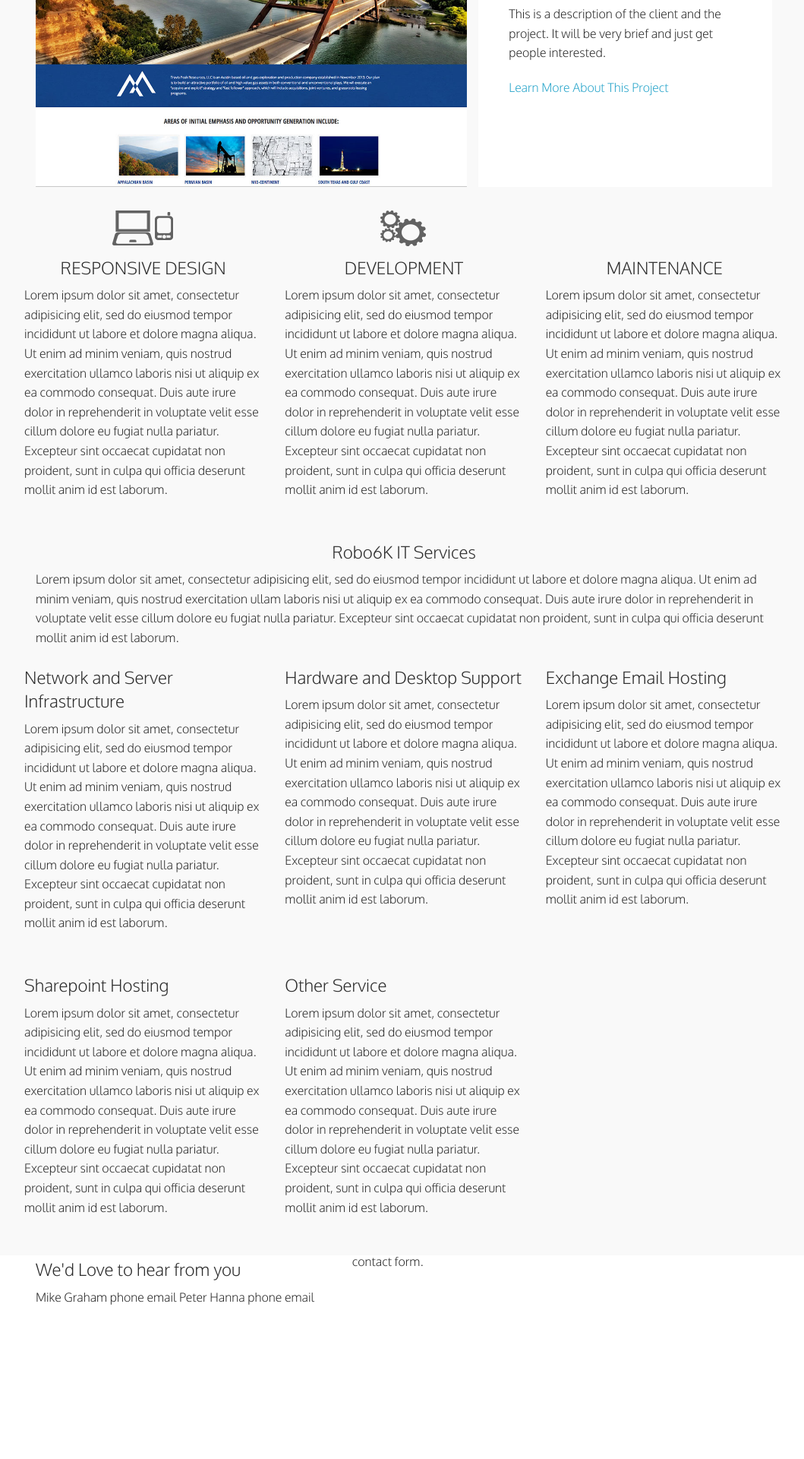
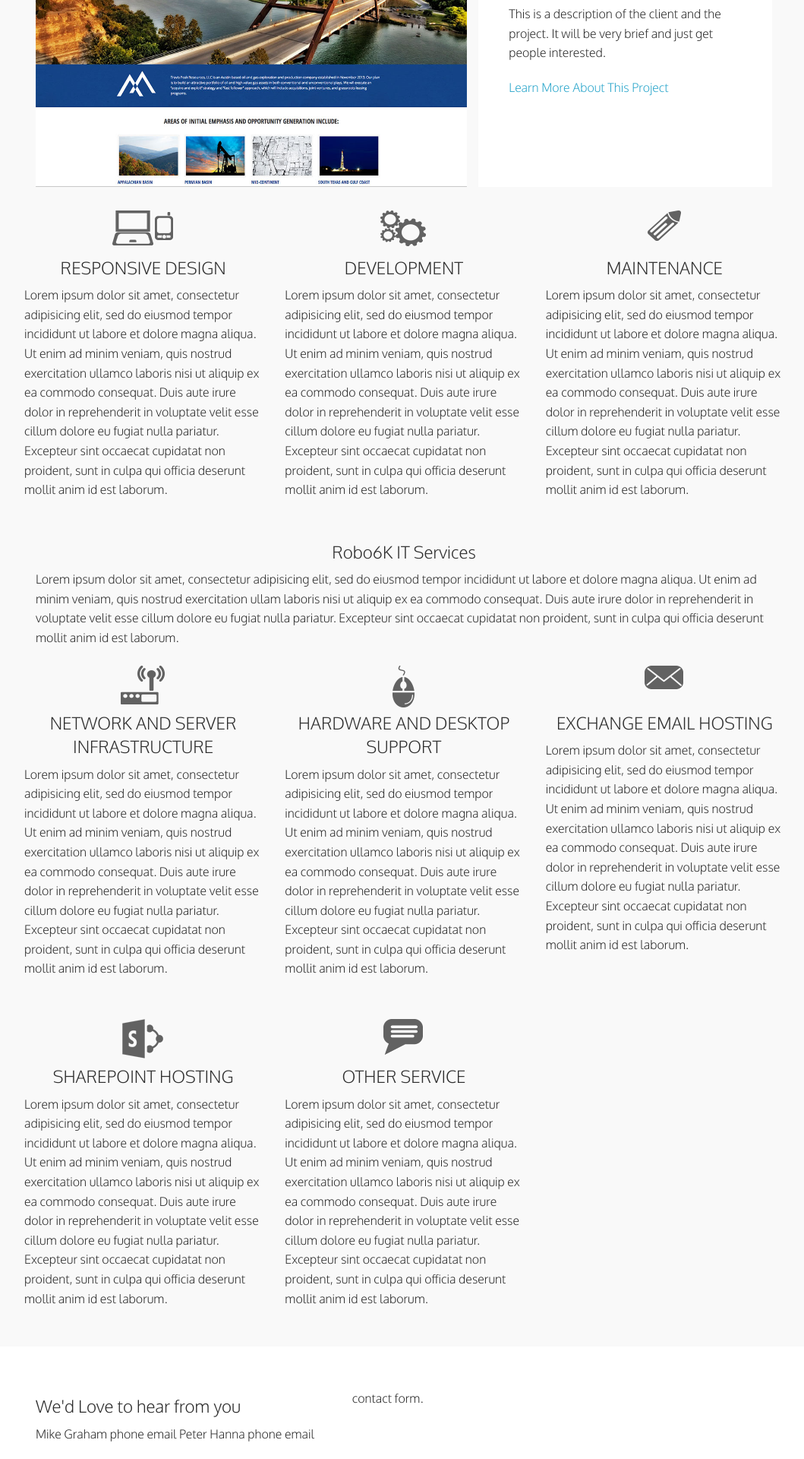
Before and after one commit to mikegraham00/UnitTwo, a PHP site: page / in a window 1280 px wide. Shown: the part 1810-3730 px from the top of the page at 76% size, without its empty margins (108-1167 px from the left). Before the commit the page ends 3527 px from the top, so only its background shows below. Run offline with PHP 8.4, Linux system fonts and the light colour scheme; some libraries are stand-ins or nearby versions.

Commit message:
more homepage styling

```diff
--- a/css/style.css
+++ b/css/style.css
@@ -72,11 +72,24 @@ ul.services .service-block h2 {
   text-align: center;
   text-transform: uppercase;
   padding-top: 60px;
-  background: transparent top center no-repeat; }
+  background: transparent url(../assets/icon-callout.png) top center no-repeat; }
   ul.services .service-block h2.web-responsive {
     background-image: url(../assets/icon-responsive.png); }
   ul.services .service-block h2.web-development {
     background-image: url(../assets/icon-gears.png); }
+  ul.services .service-block h2.web-maintenance {
+    background-image: url(../assets/icon-pencil.png); }
+  ul.services .service-block h2.it-network {
+    background-image: url(../assets/icon-network.png); }
+  ul.services .service-block h2.it-email {
+    background-image: url(../assets/icon-email.png); }
+  ul.services .service-block h2.it-desktop {
+    background-image: url(../assets/icon-mouse.png); }
+  ul.services .service-block h2.it-sharepoint {
+    background-image: url(../assets/icon-sharepoint.png); }
+
+footer {
+  padding-top: 60px; }
 
 @media screen and (min-width: 1024px) {
   .folio-screenshot:first-child {
--- a/index.html
+++ b/index.html
@@ -159,9 +159,9 @@
 
         <div class="row">
 
-            <ul class="large-block-grid-3">
+            <ul class="large-block-grid-3 services">
         	<li class="service-block">
-        		<h2>Network and Server Infrastructure</h2>
+        		<h2 class="it-network">Network and Server Infrastructure</h2>
         		<p>
         		Lorem ipsum dolor sit amet, consectetur adipisicing elit, sed do eiusmod
         		tempor incididunt ut labore et dolore magna aliqua. Ut enim ad minim veniam,
@@ -172,7 +172,7 @@
         		</p>
         	</li>
         	<li class="service-block">
-        		<h2>Hardware and Desktop Support</h2>
+        		<h2 class="it-desktop">Hardware and Desktop Support</h2>
         		<p>
         		Lorem ipsum dolor sit amet, consectetur adipisicing elit, sed do eiusmod
         		tempor incididunt ut labore et dolore magna aliqua. Ut enim ad minim veniam,
@@ -183,7 +183,7 @@
         		</p>
         	</li>
         	<li class="service-block">
-        		<h2>Exchange Email Hosting</h2>
+        		<h2 class="it-email">Exchange Email Hosting</h2>
         		<p>
         		Lorem ipsum dolor sit amet, consectetur adipisicing elit, sed do eiusmod
         		tempor incididunt ut labore et dolore magna aliqua. Ut enim ad minim veniam,
@@ -194,7 +194,7 @@
         		</p>
         	</li>
         	<li class="service-block">
-        		<h2>Sharepoint Hosting</h2>
+        		<h2 class="it-sharepoint">Sharepoint Hosting</h2>
         		<p>
         		Lorem ipsum dolor sit amet, consectetur adipisicing elit, sed do eiusmod
         		tempor incididunt ut labore et dolore magna aliqua. Ut enim ad minim veniam,
@@ -205,7 +205,7 @@
         		</p>
         	</li>
         	<li class="service-block">
-        		<h2>Other Service</h2>
+        		<h2 class="it-other">Other Service</h2>
         		<p>
         		Lorem ipsum dolor sit amet, consectetur adipisicing elit, sed do eiusmod
         		tempor incididunt ut labore et dolore magna aliqua. Ut enim ad minim veniam,
--- a/scss/style.scss
+++ b/scss/style.scss
@@ -102,7 +102,7 @@ ul.services {
 			text-transform: uppercase;
 			//border-bottom: 1px solid #222;
 			padding-top: 60px;
-			background: transparent top center no-repeat;
+			background: transparent url(../assets/icon-callout.png) top center no-repeat;
 			//background-size: contain;
 			&.web-responsive {
 				background-image: url(../assets/icon-responsive.png);
@@ -110,8 +110,27 @@ ul.services {
 			&.web-development {
 				background-image: url(../assets/icon-gears.png);
 			}
+			&.web-maintenance {
+				background-image: url(../assets/icon-pencil.png);
+			}
+			&.it-network {
+				background-image: url(../assets/icon-network.png);
+			}
+			&.it-email {
+				background-image: url(../assets/icon-email.png);
+			}
+			&.it-desktop {
+				background-image: url(../assets/icon-mouse.png);
+			}
+			&.it-sharepoint {
+				background-image: url(../assets/icon-sharepoint.png);
+			}
 		}
 	}
+}
+
+footer {
+	padding-top: 60px;
 }
 
 @media screen and (min-width: 1024px) {
```
